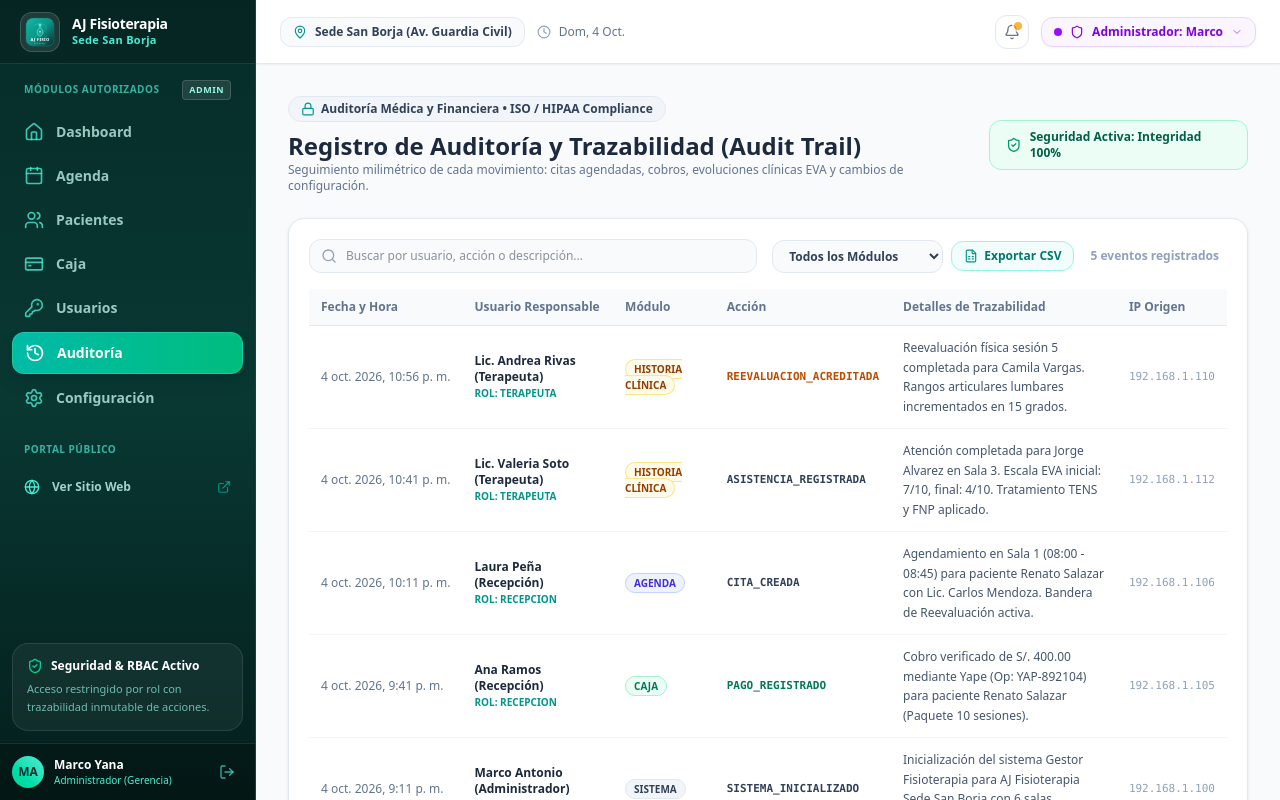
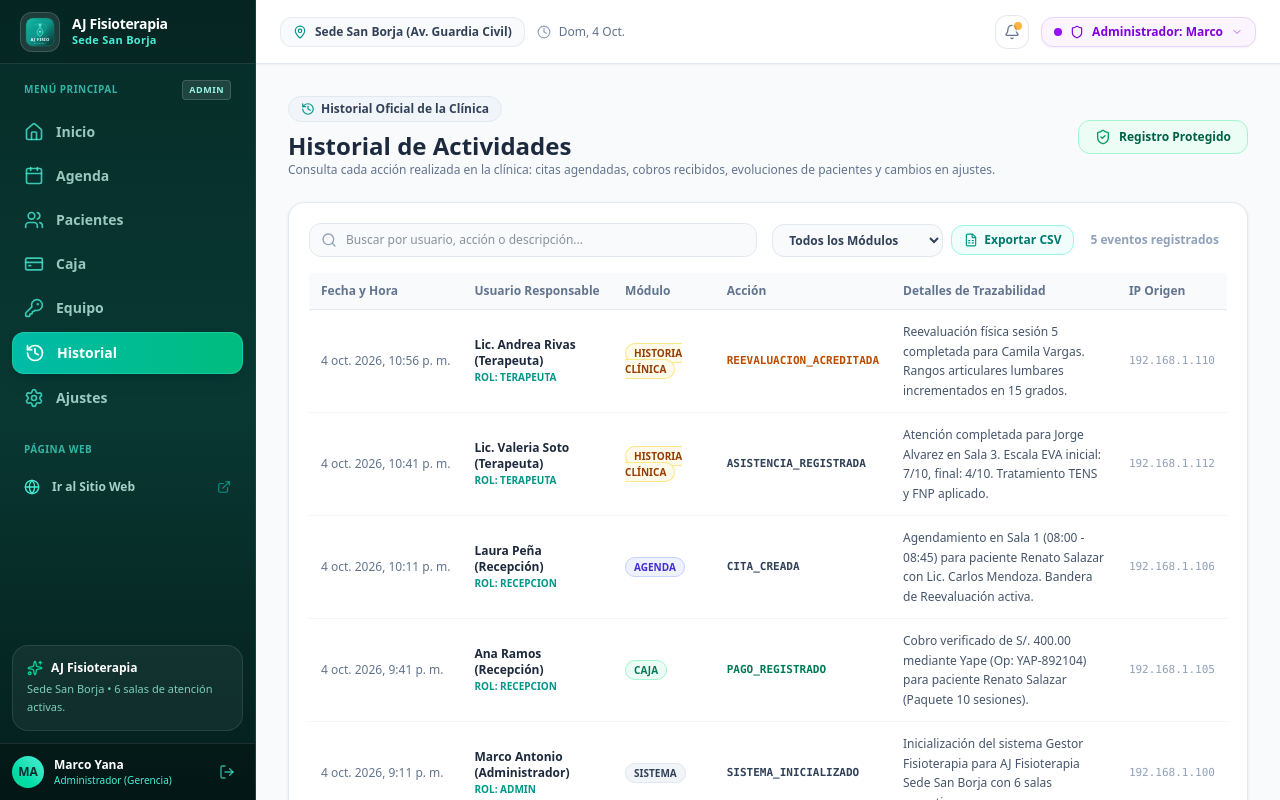
Before and after one commit to lederstream/gestor_fisioterapia, a Next.js app: page /dashboard/auditoria in a window 1280 px wide. Built offline with nearby package versions, Linux system fonts and the light colour scheme; a web font is replaced by a local one.

Commit message:
ui: humanizar textos y nombres de modulos para una experiencia amigable y natural

```diff
--- a/src/app/dashboard/DashboardPageClient.tsx
+++ b/src/app/dashboard/DashboardPageClient.tsx
@@ -79,10 +79,10 @@ export function DashboardPageClient({
             <Building2 className="w-3.5 h-3.5" /> AJ Fisioterapia • San Borja
           </div>
           <h1 className="text-2xl md:text-3xl font-extrabold tracking-tight">
-            Panel de Control Clínico y Operativo
+            Panel Principal de la Clínica
           </h1>
           <p className="text-teal-100 text-xs sm:text-sm mt-1 max-w-2xl leading-relaxed">
-            Gestión en tiempo real de las 6 salas de terapia física, control de paquetes de 10 y 20 sesiones, y cumplimiento estricto de reevaluación cada 5 sesiones.
+            Bienvenido al sistema de AJ Fisioterapia en San Borja. Consulta la agenda del día, el flujo de pacientes y el estado de atención.
           </p>
         </div>
 
@@ -92,7 +92,7 @@ export function DashboardPageClient({
             className="px-4 py-2.5 bg-white hover:bg-teal-50 text-teal-900 text-xs font-bold rounded-xl shadow-md flex items-center gap-2 transition"
           >
             <Calendar className="w-4 h-4 text-teal-700" />
-            <span>Ver Matriz 6 Salas</span>
+            <span>Ir a la Agenda</span>
           </Link>
           {canManageUsers && (
             <Link
@@ -100,7 +100,7 @@ export function DashboardPageClient({
               className="px-4 py-2.5 bg-white/15 hover:bg-white/25 text-white text-xs font-bold rounded-xl border border-white/20 flex items-center gap-2 transition backdrop-blur-xs"
             >
               <KeyRound className="w-4 h-4 text-teal-200" />
-              <span>Usuarios & RBAC</span>
+              <span>Equipo</span>
             </Link>
           )}
           {canSeeAudit && (
@@ -109,7 +109,7 @@ export function DashboardPageClient({
               className="px-4 py-2.5 bg-white/15 hover:bg-white/25 text-white text-xs font-bold rounded-xl border border-white/20 flex items-center gap-2 transition backdrop-blur-xs"
             >
               <History className="w-4 h-4 text-teal-200" />
-              <span>Auditoría en Vivo</span>
+              <span>Historial</span>
             </Link>
           )}
           {canSeeConfig && (
@@ -118,7 +118,7 @@ export function DashboardPageClient({
               className="px-4 py-2.5 bg-white/15 hover:bg-white/25 text-white text-xs font-bold rounded-xl border border-white/20 flex items-center gap-2 transition backdrop-blur-xs"
             >
               <Settings className="w-4 h-4 text-teal-200" />
-              <span>Configuración</span>
+              <span>Ajustes</span>
             </Link>
           )}
         </div>
--- a/src/app/dashboard/auditoria/page.tsx
+++ b/src/app/dashboard/auditoria/page.tsx
@@ -16,21 +16,21 @@ export default async function AuditoriaPage() {
         <div className="flex flex-col md:flex-row items-start md:items-center justify-between gap-4">
           <div>
             <div className="inline-flex items-center gap-1.5 px-3 py-1 rounded-full bg-slate-100 border border-slate-200 text-slate-700 text-xs font-semibold mb-2">
-              <Lock className="w-3.5 h-3.5 text-teal-600" />
-              <span>Auditoría Médica y Financiera • ISO / HIPAA Compliance</span>
+              <History className="w-3.5 h-3.5 text-teal-600" />
+              <span>Historial Oficial de la Clínica</span>
             </div>
             <h1 className="text-xl md:text-2xl font-extrabold text-slate-800">
-              Registro de Auditoría y Trazabilidad (Audit Trail)
+              Historial de Actividades
             </h1>
             <p className="text-xs text-slate-500">
-              Seguimiento milimétrico de cada movimiento: citas agendadas, cobros, evoluciones clínicas EVA y cambios de configuración.
+              Consulta cada acción realizada en la clínica: citas agendadas, cobros recibidos, evoluciones de pacientes y cambios en ajustes.
             </p>
           </div>
 
           <div className="flex items-center gap-3">
             <div className="bg-emerald-50 border border-emerald-200 px-4 py-2 rounded-xl text-emerald-800 text-xs font-bold flex items-center gap-2">
               <ShieldCheck className="w-4 h-4 text-emerald-600" />
-              <span>Seguridad Activa: Integridad 100%</span>
+              <span>Registro Protegido</span>
             </div>
           </div>
         </div>
--- a/src/app/dashboard/configuracion/page.tsx
+++ b/src/app/dashboard/configuracion/page.tsx
@@ -16,16 +16,16 @@ export default async function ConfiguracionPage() {
         <div className="flex flex-col md:flex-row items-start md:items-center justify-between gap-4">
           <div>
             <h1 className="text-xl md:text-2xl font-extrabold text-slate-800">
-              Módulo de Configuración Integral
+              Ajustes de la Clínica
             </h1>
             <p className="text-xs text-slate-500">
-              Administración de sede San Borja, capacidad de las 6 salas, regla obligatoria de reevaluación cada 5 sesiones y catálogo arancelario.
+              Gestiona los datos de la sede, sube el logotipo institucional, administra las 6 salas y personaliza los precios de servicios.
             </p>
           </div>
 
           <div className="bg-slate-100 text-slate-700 px-3.5 py-1.5 rounded-xl border border-slate-200 text-xs font-semibold flex items-center gap-2">
             <Settings className="w-4 h-4 text-teal-600" />
-            <span>Panel de Administración Senior</span>
+            <span>Administración</span>
           </div>
         </div>
 
--- a/src/components/agenda/MatrixGrid.tsx
+++ b/src/components/agenda/MatrixGrid.tsx
@@ -116,10 +116,10 @@ export function MatrixGrid({
           </div>
           <div>
             <h2 className="text-base sm:text-lg font-bold text-slate-900 leading-tight">
-              Matriz Operativa de Salas Físicas
+              Agenda del Día por Salas
             </h2>
             <p className="text-xs text-slate-500">
-              6 salas simultáneas • Capacidad 30-50 pacientes diarios
+              Organiza y visualiza las citas programadas en las 6 salas de atención.
             </p>
           </div>
         </div>
--- a/src/components/layout/DashboardSidebar.tsx
+++ b/src/components/layout/DashboardSidebar.tsx
@@ -39,13 +39,13 @@ interface NavItem {
 }
 
 const allNavigation: NavItem[] = [
-  { name: "Dashboard", href: "/dashboard", icon: Home },
+  { name: "Inicio", href: "/dashboard", icon: Home },
   { name: "Agenda", href: "/dashboard/agenda", icon: Calendar, permission: "agenda:ver" },
   { name: "Pacientes", href: "/dashboard/pacientes", icon: Users, permission: "pacientes:ver" },
   { name: "Caja", href: "/dashboard/caja", icon: CreditCard, permission: "caja:ver" },
-  { name: "Usuarios", href: "/dashboard/usuarios", icon: KeyRound, permission: "usuarios:gestionar" },
-  { name: "Auditoría", href: "/dashboard/auditoria", icon: History, permission: "auditoria:ver" },
-  { name: "Configuración", href: "/dashboard/configuracion", icon: Settings, permission: "config:ver" },
+  { name: "Equipo", href: "/dashboard/usuarios", icon: KeyRound, permission: "usuarios:gestionar" },
+  { name: "Historial", href: "/dashboard/auditoria", icon: History, permission: "auditoria:ver" },
+  { name: "Ajustes", href: "/dashboard/configuracion", icon: Settings, permission: "config:ver" },
 ];
 
 export function DashboardSidebar({ isOpenMobile = false, onCloseMobile }: DashboardSidebarProps) {
@@ -135,7 +135,7 @@ export function DashboardSidebar({ isOpenMobile = false, onCloseMobile }: Dashbo
         {/* Navigation */}
         <nav className="flex-1 px-3 py-4 space-y-1 overflow-y-auto">
           <div className="px-3 pb-2 text-[10px] font-bold text-teal-300/70 uppercase tracking-wider flex items-center justify-between">
-            <span>Módulos Autorizados</span>
+            <span>Menú Principal</span>
             <span className="text-[9px] font-bold px-1.5 py-0.5 rounded border bg-white/10 text-teal-200 border-white/15">
               {currentRole}
             </span>
@@ -174,7 +174,7 @@ export function DashboardSidebar({ isOpenMobile = false, onCloseMobile }: Dashbo
 
           {/* Único enlace limpio al portal público */}
           <div className="pt-5 px-3 pb-2 text-[10px] font-bold text-teal-300/70 uppercase tracking-wider">
-            Portal Público
+            Página Web
           </div>
           <Link
             href="/"
@@ -182,19 +182,19 @@ export function DashboardSidebar({ isOpenMobile = false, onCloseMobile }: Dashbo
             className="flex items-center gap-3 px-3 py-2.5 rounded-xl text-xs font-semibold text-teal-100/80 hover:text-white hover:bg-white/10 transition-colors"
           >
             <Globe className="w-4 h-4 text-teal-300" />
-            <span className="flex-1">Ver Sitio Web</span>
+            <span className="flex-1">Ir al Sitio Web</span>
             <ExternalLink className="w-3.5 h-3.5 text-teal-400/60" />
           </Link>
         </nav>
 
         {/* Clinic Operational Badge */}
         <div className="p-3.5 border border-white/10 bg-white/5 m-3 rounded-2xl">
-          <div className="flex items-center gap-2 mb-1.5">
-            <ShieldCheck className="w-4 h-4 text-emerald-400" />
-            <span className="text-xs font-bold text-white">Seguridad & RBAC Activo</span>
+          <div className="flex items-center gap-2 mb-1">
+            <Sparkles className="w-4 h-4 text-emerald-400" />
+            <span className="text-xs font-bold text-white">AJ Fisioterapia</span>
           </div>
-          <p className="text-[11px] text-teal-200/70 leading-relaxed">
-            Acceso restringido por rol con trazabilidad inmutable de acciones.
+          <p className="text-[11px] text-teal-200/80 leading-relaxed">
+            Sede San Borja • 6 salas de atención activas.
           </p>
         </div>
 
--- a/src/components/layout/RoleSwitcher.tsx
+++ b/src/components/layout/RoleSwitcher.tsx
@@ -36,10 +36,10 @@ export function RoleSwitcher() {
         <div className="absolute right-0 mt-2 w-72 bg-white rounded-2xl shadow-xl border border-slate-200 p-2 z-50 text-xs animate-in fade-in zoom-in-95">
           <div className="px-3 py-2 border-b border-slate-100 flex items-center justify-between">
             <span className="text-[10px] font-bold text-slate-400 uppercase tracking-wider">
-              Control de Roles (RBAC)
+              Cambiar Usuario / Vista
             </span>
             <span className="text-[9px] font-bold text-teal-700 bg-teal-50 px-2 py-0.5 rounded-full border border-teal-200">
-              En Vivo
+              Demo
             </span>
           </div>
           <div className="space-y-1 mt-1.5">
@@ -79,7 +79,7 @@ export function RoleSwitcher() {
           </div>
 
           <div className="mt-2 pt-2 border-t border-slate-100 px-2 text-[10px] text-slate-400 leading-relaxed">
-            💡 Al cambiar de rol se actualizan en vivo los menús del sidebar, las alertas de seguridad y el acceso a caja/auditoría.
+            💡 Puedes probar el sistema desde la perspectiva del Administrador, Recepcionista, Terapeuta o Paciente.
           </div>
         </div>
       )}
--- a/src/components/usuarios/UserManager.tsx
+++ b/src/components/usuarios/UserManager.tsx
@@ -168,14 +168,14 @@ export function UserManager({ initialUsers }: UserManagerProps) {
       {/* Header del Módulo */}
       <div className="flex flex-col sm:flex-row items-start sm:items-center justify-between gap-4">
         <div>
-          <div className="inline-flex items-center gap-2 px-3 py-1 rounded-full bg-purple-50 border border-purple-200 text-purple-700 text-xs font-bold mb-1.5">
-            <Shield className="w-3.5 h-3.5" /> Seguridad y Control de Acceso (RBAC)
+          <div className="inline-flex items-center gap-2 px-3 py-1 rounded-full bg-teal-50 border border-teal-200 text-teal-800 text-xs font-bold mb-1.5">
+            <Shield className="w-3.5 h-3.5" /> Equipo y Permisos de Acceso
           </div>
           <h1 className="text-xl sm:text-2xl font-black text-slate-900 tracking-tight">
-            Gestión Dinámica de Usuarios y Roles
+            Gestión del Equipo
           </h1>
           <p className="text-xs text-slate-500">
-            Administre personal, asigne permisos segmentados y garantice la separación entre clínica, finanzas y clientes.
+            Administra al personal de la clínica, asigna sus puestos de trabajo y define a qué áreas pueden acceder.
           </p>
         </div>
 
```
Also changed, not shown: src/app/dashboard/caja/CajaClient.tsx (+5 -5 lines).
